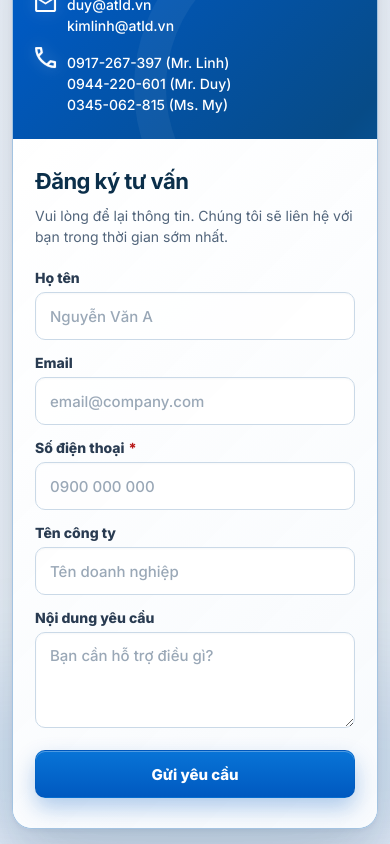
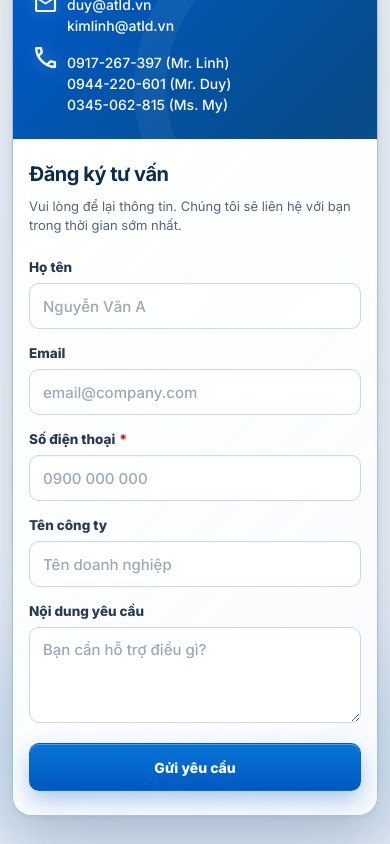
Before and after one commit to QuangVoAI/HSE-provider, a Next.js app: page /csms in a window 390 px wide. Shown: the part 2680-3524 px from the top of the page. Built offline with nearby package versions, Linux system fonts and the light colour scheme; no server answers.

Commit message:
Normalize mobile form typography

```diff
--- a/app/csms/csms.module.css
+++ b/app/csms/csms.module.css
@@ -360,14 +360,14 @@
   .contact aside p { margin-bottom: 16px; gap: 11px; font-size: 14px; line-height: 21px; }
   .contact aside p:last-child { margin-bottom: 0; }
   .contact aside img { width: 21px; height: 21px; }
-  .contact form { padding: 28px 22px 30px; }
-  .formIntro h2 { font-size: 22px; line-height: 28px; }
-  .formIntro p { font-size: 14px; line-height: 21px; }
+  .contact form { padding: 22px 16px 24px; }
+  .formIntro h2 { font-size: 20px; line-height: 26px; }
+  .formIntro p { font-size: 13px; line-height: 19px; }
   .formFields { margin-top: 22px; grid-template-columns: 1fr; gap: 14px; }
-  .contact label { font-size: 14px; }
-  .contact input { height: 48px; margin-top: 6px; padding: 0 14px; font-size: 15px; }
-  .formMessage textarea { min-height: 96px; margin-top: 6px; padding: 12px 14px; font-size: 15px; line-height: 22px; }
-  .contact button { width: 100%; height: 48px; margin-top: 22px; font-size: 15px; }
+  .contact label { font-size: 13.5px; line-height: 20px; }
+  .contact input { height: 46px; margin-top: 6px; padding: 0 13px; font-size: 15px; }
+  .formMessage textarea { min-height: 96px; margin-top: 6px; padding: 11px 13px; font-size: 15px; line-height: 21px; }
+  .contact button { width: 100%; height: 48px; margin-top: 20px; font-size: 14px; }
   .footer { padding: 38px 20px 20px; }
   .footerGrid { grid-template-columns: 1fr; gap: 28px; }
   .footerGrid > div:not(:first-child) { gap: 0; }
```
Also changed, not shown: app/contact/contact.module.css.
